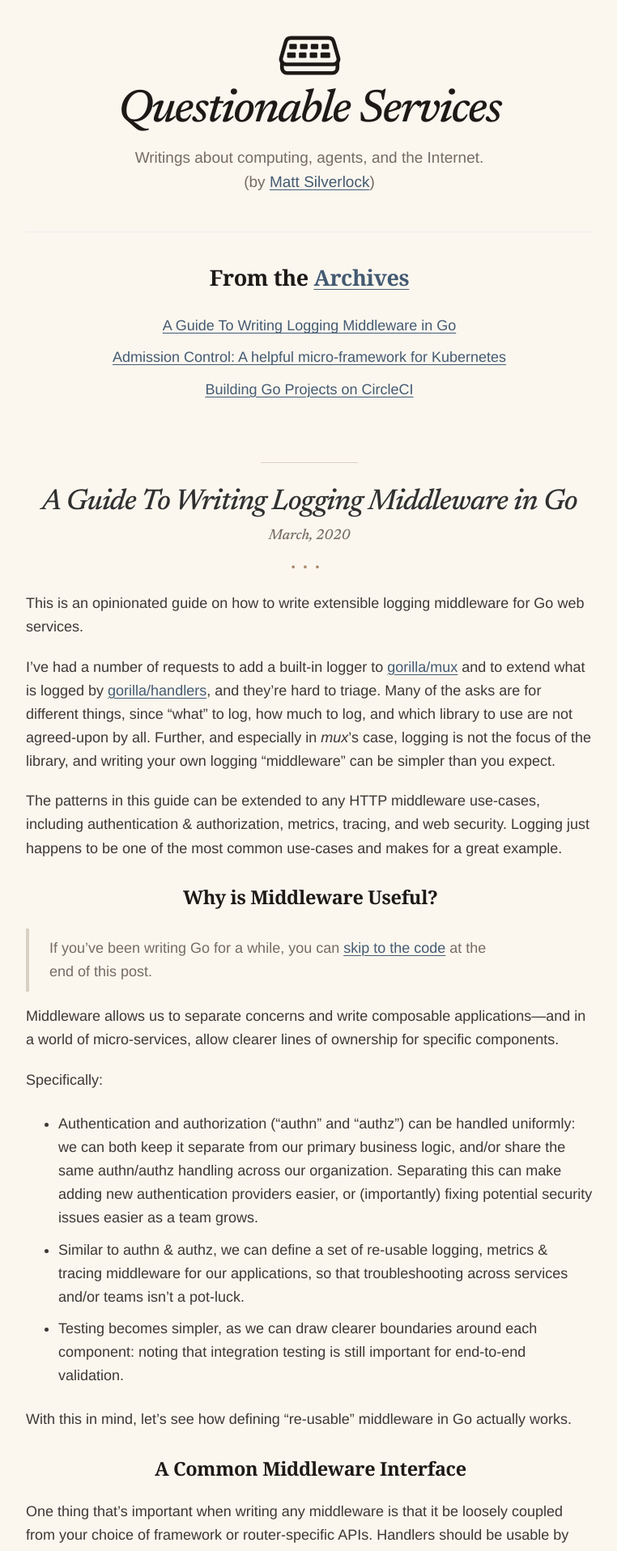
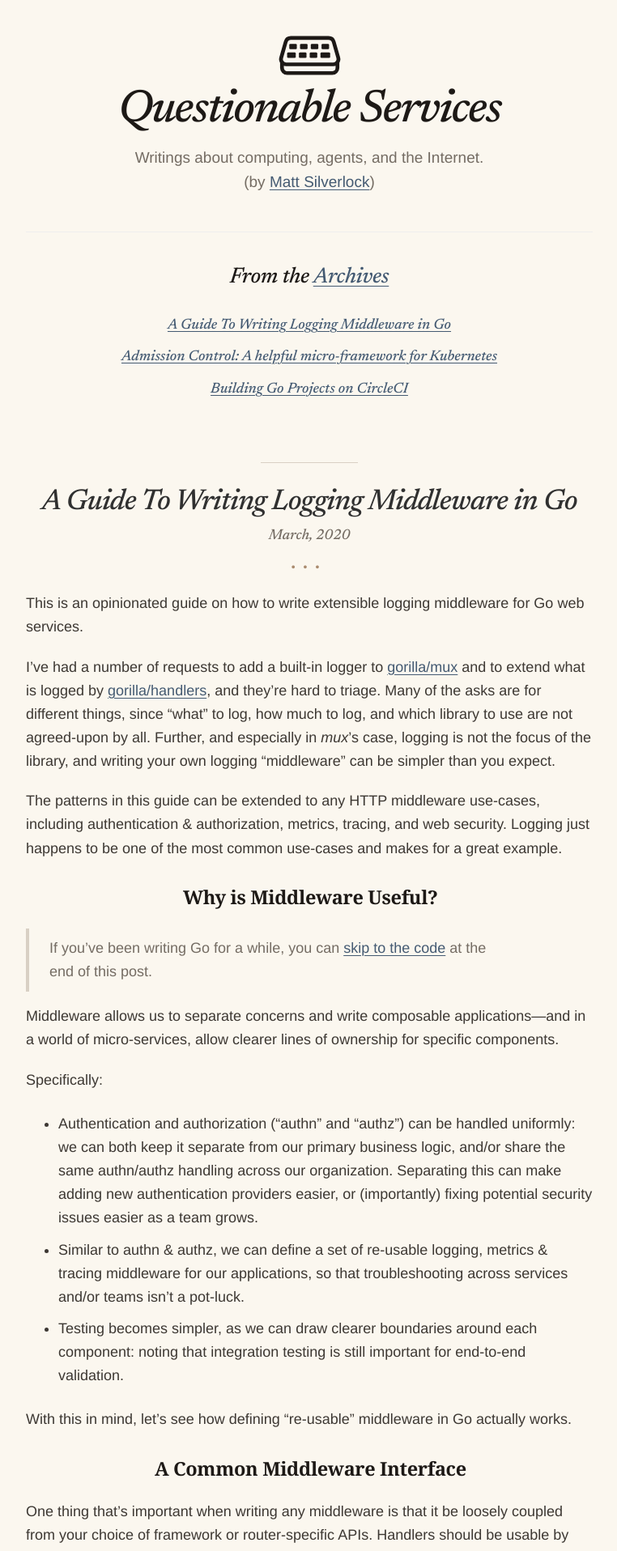
Before and after one commit to elithrar/elithrar.github.io, a Jekyll site: the page built from index.html, in a window 1280 px wide. Shown: the top 1916 px of the page at 81% size, without its empty margins (258-1020 px from the left). Built offline with Jekyll 4.4.1, drawn with Linux system fonts in a browser that asks for light colours; the list of posts is cut into pages by our own code.

Commit message:
Standardize homepage typography roles (#55)
* Match homepage archive typography

* Standardize typography tokens

```diff
--- a/index.html
+++ b/index.html
@@ -2,7 +2,7 @@
 layout: default
 ---
 
-<div class="related">
+<div class="related home-archives">
   <h2>From the <a href="/archive/">Archives</a></h2>
   <ul class="related-posts center">
     {% for post in site.posts limit:3 %}
--- a/public/css/app.css
+++ b/public/css/app.css
@@ -8,6 +8,11 @@
   --link: #445a72;
   --link-active: #263b52;
   --code: #a13f52;
+  --font-body: "Helvetica Neue", Helvetica, Arial, sans-serif;
+  --font-heading: Georgia, "Times New Roman", serif;
+  --font-editorial: "Newsreader", "Iowan Old Style", "Palatino Linotype",
+    Georgia, "Times New Roman", serif;
+  --font-code: Menlo, Monaco, Consolas, "Courier New", monospace;
 }
 
 @font-face {
@@ -23,7 +28,7 @@
 }
 
 html {
-  font-family: "Helvetica Neue", Helvetica, Arial, sans-serif;
+  font-family: var(--font-body);
   font-weight: 400;
 }
 
@@ -95,7 +100,7 @@ blockquote p:last-child {
 .btn {
   display: inline-block;
   padding: 0.25rem 1rem;
-  font-family: inherit;
+  font-family: var(--font-body);
   border: 0.1rem solid var(--ink-strong);
   border-radius: 0.1rem;
   background-color: #d8aa58;
@@ -123,7 +128,7 @@ h2,
 h3 {
   margin-bottom: 25px;
   color: var(--ink-strong);
-  font-family: Georgia, "Times New Roman", serif;
+  font-family: var(--font-heading);
   font-weight: 600;
   font-style: normal;
   letter-spacing: -0.015em;
@@ -168,8 +173,7 @@ h3 {
   padding: 0;
   font-size: clamp(2.1rem, 6.1vw, 2.85rem);
   color: var(--ink-strong);
-  font-family: "Newsreader", "Iowan Old Style", "Palatino Linotype", Georgia,
-    "Times New Roman", serif;
+  font-family: var(--font-editorial);
   font-weight: 500;
   font-style: italic;
   line-height: 0.96;
@@ -216,7 +220,7 @@ p {
 
 pre,
 code {
-  font-family: Menlo, Monaco, Consolas, "Courier New", monospace;
+  font-family: var(--font-code);
   color: var(--code);
   text-align: left;
   border-radius: 0.2rem;
@@ -262,7 +266,7 @@ pre code {
 }
 
 .pagination {
-  font-family: inherit;
+  font-family: var(--font-body);
 }
 
 .pagination-item {
@@ -279,8 +283,7 @@ pre code {
 
 .post-title {
   margin-bottom: 0;
-  font-family: "Newsreader", "Iowan Old Style", "Palatino Linotype", Georgia,
-    "Times New Roman", serif;
+  font-family: var(--font-editorial);
   font-size: clamp(1.55rem, 4.5vw, 1.8rem);
   font-weight: 500;
   font-style: italic;
@@ -292,8 +295,7 @@ pre code {
   display: block;
   margin-top: 0.6rem;
   color: var(--ink-muted);
-  font-family: "Newsreader", "Iowan Old Style", "Palatino Linotype", Georgia,
-    "Times New Roman", serif;
+  font-family: var(--font-editorial);
   font-size: 0.9rem;
   font-weight: 500;
   font-style: italic;
@@ -312,6 +314,7 @@ pre code {
 .post-date {
   margin-top: 2rem;
   margin-bottom: 0.5rem;
+  font-family: var(--font-body);
   font-size: 0.9rem;
   color: var(--ink-muted);
 }
@@ -350,6 +353,13 @@ pre code {
   padding-bottom: 1rem;
 }
 
+.home-archives h2,
+.home-archives .related-posts {
+  font-family: var(--font-editorial);
+  font-weight: 500;
+  font-style: italic;
+}
+
 .small-date {
   font-size: 0.75rem;
   margin-top: 0.2rem;
@@ -360,6 +370,7 @@ pre code {
   margin: 0 auto;
   padding: 0 1rem 2rem;
   color: var(--ink-muted);
+  font-family: var(--font-body);
   font-size: 0.8rem;
 }
 
```
